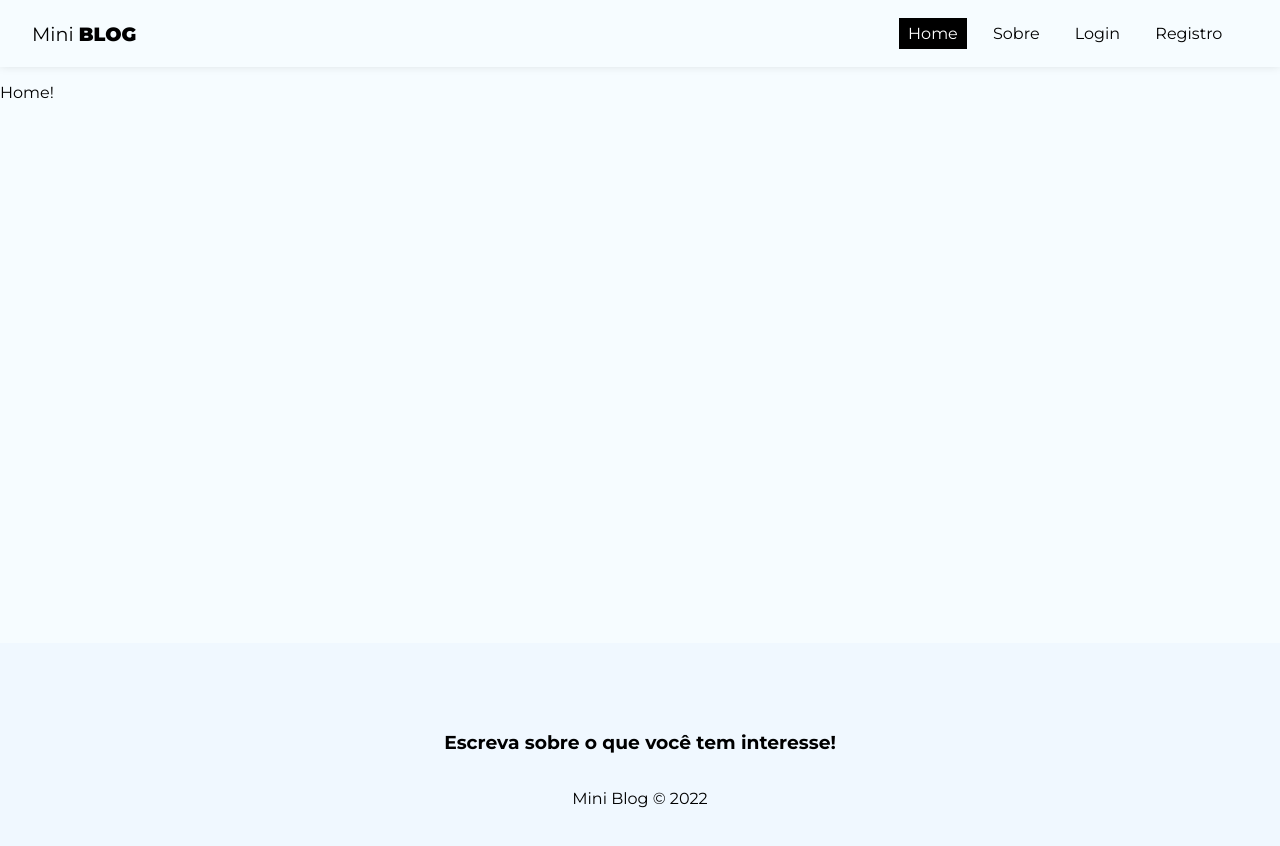
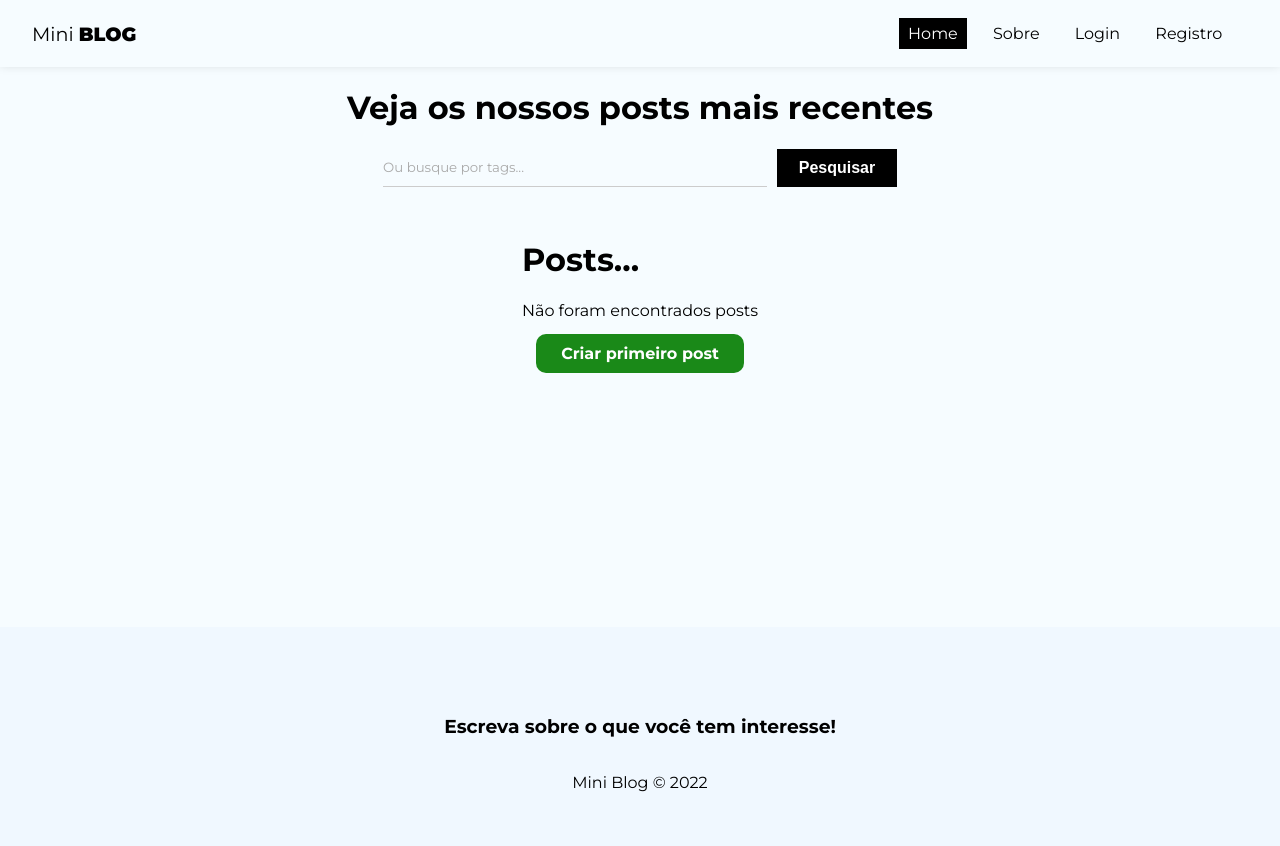
Before and after one commit to Leek088/react_project_miniblog, a React (Vite) app: page / in a window 1280 px wide. Shown: the top 846 px of the page. Built offline with nearby package versions, Linux system fonts and the light colour scheme; no server answers.

Commit message:
Fim do estudo do sabado.

```diff
--- a/src/pages/CreatePost/CreatePost.jsx
+++ b/src/pages/CreatePost/CreatePost.jsx
@@ -5,27 +5,76 @@ import { useAuthValue } from '../../context/AuthContext';
 import { useInsertDocument } from '../../hooks/useInsertDocument';
 
 function CreatePost() {
-    const [title, setTitle] = useState("");
-    const [image, setImage] = useState("");
-    const [body, setBody] = useState("");
-    const [tags, setTags] = useState([]);
-    const [formError, setFormError] = useState("");
+    const [inputs, setInputs] = useState(
+        {
+            title: '',
+            image: '',
+            body: '',
+            tags: []
+        }
+    );
+
+    const [errors, setErrors] = useState([]);
 
     const user = useAuthValue();
     const { insertDocument, response } = useInsertDocument("posts");
+    const navigate = useNavigate();
 
+    //atualiza o valor do input correspondente.
+    const handleInputChange = (event) => {
+        const { name, value } = event.target;
+        setInputs({ ...inputs, [name]: value });
+    };
+
+    //verifica se os inputs estão preenchidos corretamente
+    //e armazena os erros em uma lista.
+    const validateInputs = () => {
+        const newErrors = [];
+
+        if (!inputs.title) {
+            newErrors.push('O titulo é obrigatório.');
+        }
+
+        if (!inputs.image) {
+            newErrors.push('A Url da imagem é obrigatório.');
+        }
+        else {
+            try {
+                new URL(inputs.image)
+            } catch (error) {
+                newErrors.push('A Url da imagem é invalida.');
+            }
+        }
+
+        if (!inputs.body) {
+            newErrors.push('O conteúdo é obrigatório.');
+        }
+
+        if (!inputs.tags) {
+            newErrors.push('As tags são obrigatórias.');
+        }
+
+        setErrors(newErrors);
+        return newErrors.length === 0;
+    };
+
+    //impede o envio do formulário se houver erros,
+    //caso contrario redireciona para "Home"
     const handleSubmit = async (e) => {
         e.preventDefault();
-        setFormError("");
 
-        await insertDocument({
-            title,
-            image,
-            body,
-            tags: tags.split(",").map(tag => tag.trim()),
-            uid: user.uid,
-            createdBy: user.displayName
-        });
+        if (validateInputs()) {
+            await insertDocument({
+                title: inputs.title,
+                image: inputs.image,
+                body: inputs.body,
+                tags: inputs.tags.split(",").map(tag => tag.trim().toLowerCase()),
+                uid: user.uid,
+                createdBy: user.displayName
+            });
+
+            navigate("/");
+        }
     };
 
     return (
@@ -40,8 +89,8 @@ function CreatePost() {
                         name="title"
                         required
                         placeholder="Pense num bom título"
-                        value={title}
-                        onChange={(e) => setTitle(e.target.value)}
+                        value={inputs.title}
+                        onChange={handleInputChange}
                     />
                 </label>
                 <label>
@@ -51,8 +100,8 @@ function CreatePost() {
                         name="image"
                         required
                         placeholder="Insira a URL da imagem"
-                        value={image}
-                        onChange={(e) => setImage(e.target.value)}
+                        value={inputs.image}
+                        onChange={handleInputChange}
                     />
                 </label>
                 <label>
@@ -61,8 +110,8 @@ function CreatePost() {
                         name="body"
                         required
                         placeholder="Insira o conteúdo do post"
-                        value={body}
-                        onChange={(e) => setBody(e.target.value)}
+                        value={inputs.body}
+                        onChange={handleInputChange}
                     ></textarea>
                 </label>
                 <label>
@@ -72,8 +121,8 @@ function CreatePost() {
                         name="tags"
                         required
                         placeholder="Insira as tags, separadas por vírgula"
-                        value={tags}
-                        onChange={(e) => setTags(e.target.value)}
+                        value={inputs.tag}
+                        onChange={handleInputChange}
                     />
                 </label>
                 {!response.loading ? (
@@ -84,6 +133,16 @@ function CreatePost() {
                     </button>
                 )}
                 {response.error && <p className="error">{response.error}</p>}
+                {errors.length > 0 && (
+                    <div>
+                        <h2>Erros:</h2>
+                        <ul className="error">
+                            {errors.map((error, index) => (
+                                <li key={index}>{error}</li>
+                            ))}
+                        </ul>
+                    </div>
+                )}
             </form>
         </div>
     );
--- a/src/pages/Home/Home.jsx
+++ b/src/pages/Home/Home.jsx
@@ -1,7 +1,37 @@
+import styles from './Home.module.css';
+import { useNavigate, Link } from 'react-router-dom';
+import { useState } from 'react';
+
 function Home() {
-  return (
-    <p>Home!</p>
-  );
+    const [query, setQuery] = useState("");
+    const [posts, setPosts] = useState([]);
+
+    const handleSubmit = (e) => {
+        e.preventDefault();
+    };
+
+    return (
+        <div className={styles.home}>
+            <h1>Veja os nossos posts mais recentes</h1>
+            <form onSubmit={handleSubmit} className={styles.search_form}>
+                <input
+                    type="text"
+                    placeholder="Ou busque por tags..."
+                    onChange={(e) => setQuery(e.target.value)}
+                />
+                <button className="btn btn-dark">Pesquisar</button>
+            </form>
+            <div>
+                <h1>Posts...</h1>
+                {posts && posts.length === 0 && (
+                    <div className={styles.noposts}>
+                        <p>Não foram encontrados posts</p>
+                        <Link className="btn" to="posts/create">Criar primeiro post</Link>
+                    </div>
+                )}
+            </div>
+        </div>
+    );
 }
 
 export default Home;
--- a/src/pages/Home/Home.module.css
+++ b/src/pages/Home/Home.module.css
@@ -1,7 +1,31 @@
-function Home.module() {
-  return (
-    <p>Hello world!</p>
-  );
+.home {
+    display: flex;
+    flex-direction: column;
+    align-items: center;
+    justify-content: center;
 }
 
-export default Home.module;
+.search_form {
+    max-width: 100%;
+    width: 60%;
+    display: flex;
+    justify-content: center;
+    margin-bottom: 2em;
+}
+
+    .search_form input {
+        margin-right: 10px;
+        width: 50%;
+    }
+
+.noposts {
+    text-align: center;
+}
+
+    .noposts p {
+        margin-bottom: 1.5em;
+    }
+
+    .noposts a {
+        padding: 10px 25px;
+    }
```
Also changed, not shown: 1 other file (tests, documents, lock files or other folders).
